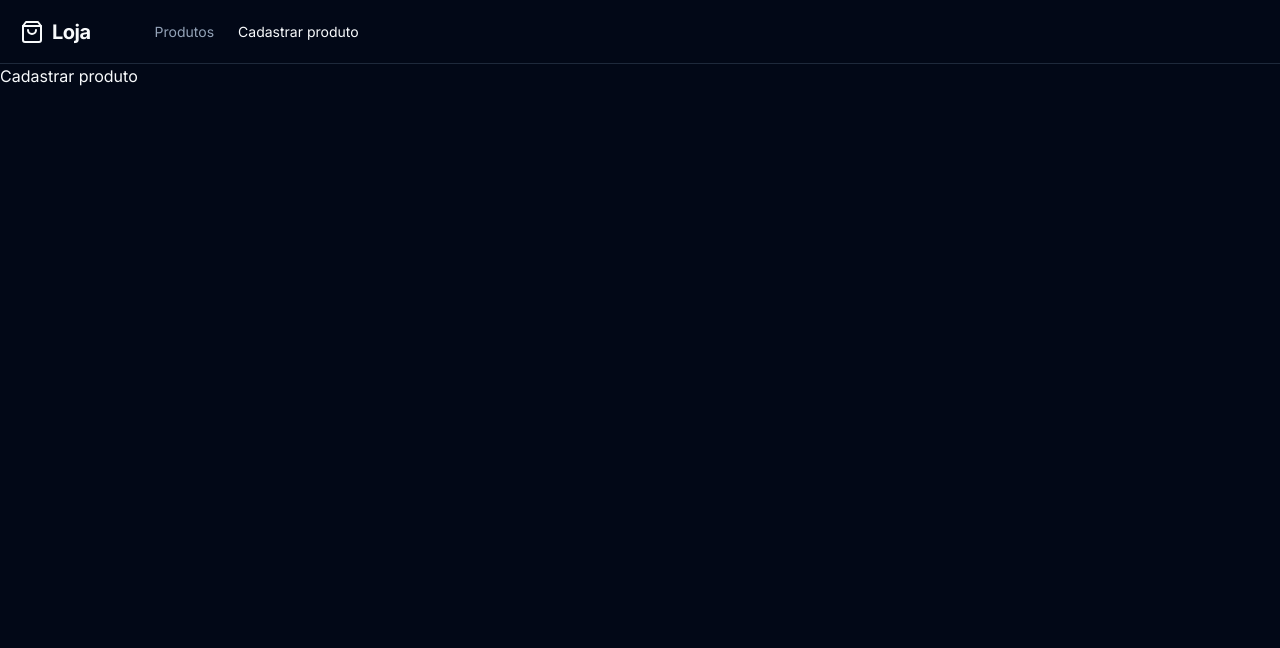
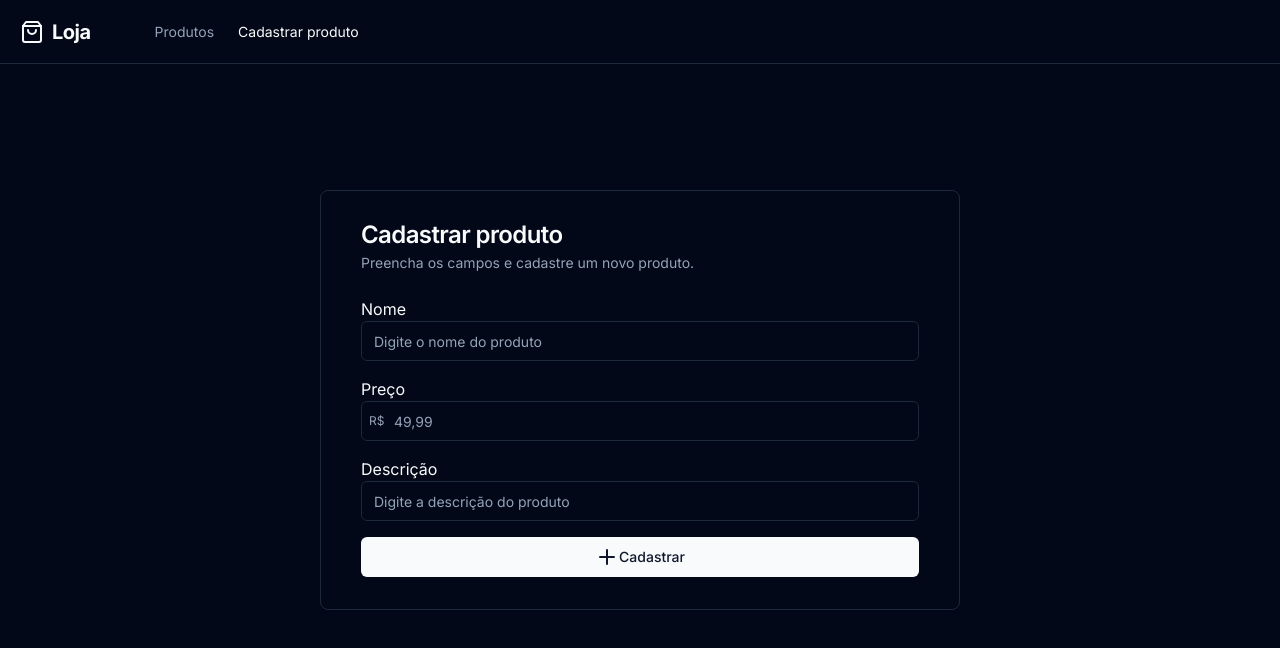
Before and after one commit to MarceloDCastro/desafio-loja-de-produtos, a Next.js app: page /cadastrar-produto in a window 1280 px wide. Shown: the top 648 px of the page. Built offline with nearby package versions, Linux system fonts and the light colour scheme.

Commit message:
feat: register product

```diff
--- /dev/null
+++ b/src/app/(app)/cadastrar-produto/form.tsx
@@ -0,0 +1,99 @@
+'use client'
+
+import { Button } from '@/components/ui/button'
+import { Input } from '@/components/ui/input'
+import { zodResolver } from '@hookform/resolvers/zod'
+import { Label } from '@radix-ui/react-label'
+import { Plus } from 'lucide-react'
+import { useRouter } from 'next/navigation'
+import { useForm } from 'react-hook-form'
+import { toast } from 'sonner'
+import { z } from 'zod'
+
+const productFormSchema = z.object({
+  name: z.string().min(3, { message: 'Nome deve ter no mínimo 3 caracteres' }),
+  value: z
+    .string()
+    .min(0, { message: 'Valor deve ser maior que zero' })
+    .refine((value) => Number(value.replace(',', '.')), 'Número inválido'),
+  description: z
+    .string()
+    .min(5, { message: 'Descrição deve ter no mínimo 5 caracteres' }),
+})
+
+type ProductForm = z.infer<typeof productFormSchema>
+
+export function ProductForm() {
+  const {
+    register,
+    handleSubmit,
+    formState: { errors },
+  } = useForm<ProductForm>({
+    resolver: zodResolver(productFormSchema),
+  })
+
+  const router = useRouter()
+
+  function onSubmit(data: ProductForm) {
+    const values = {
+      ...data,
+      value: Number(data.value.replace(',', '.')),
+    }
+    console.log(values)
+
+    toast.success('Produto cadastrado com sucesso!', {
+      cancel: {
+        label: 'Fechar',
+      },
+    })
+
+    router.push('/')
+  }
+  return (
+    <form className="space-y-4" onSubmit={handleSubmit(onSubmit)}>
+      <div>
+        <Label htmlFor="name">Nome</Label>
+        <Input
+          type="text"
+          id="name"
+          placeholder="Digite o nome do produto"
+          {...register('name')}
+        />
+        {errors.name && (
+          <span className="text-red-500 text-xs">{errors.name.message}</span>
+        )}
+      </div>
+      <div>
+        <Label htmlFor="value">Preço</Label>
+        <Input
+          type="text"
+          id="value"
+          placeholder="49,99"
+          icon={<span className="text-muted-foreground text-xs">R$</span>}
+          {...register('value')}
+        />
+        {errors.value && (
+          <span className="text-red-500 text-xs">{errors.value.message}</span>
+        )}
+      </div>
+      <div>
+        <Label htmlFor="description">Descrição</Label>
+        <Input
+          type="text"
+          id="description"
+          placeholder="Digite a descrição do produto"
+          {...register('description')}
+        />
+        {errors.description && (
+          <span className="text-red-500 text-xs">
+            {errors.description.message}
+          </span>
+        )}
+      </div>
+
+      <Button type="submit" className="w-full mt-5">
+        <Plus /> Cadastrar
+      </Button>
+    </form>
+  )
+}
--- a/src/app/(app)/cadastrar-produto/page.tsx
+++ b/src/app/(app)/cadastrar-produto/page.tsx
@@ -1,3 +1,26 @@
+import {
+  Card,
+  CardContent,
+  CardDescription,
+  CardHeader,
+  CardTitle,
+} from '@/components/ui/card'
+import { ProductForm } from './form'
+
 export default function RegisterProduct() {
-  return <div>Cadastrar produto</div>
+  return (
+    <div className="flex flex-col items-center justify-center h-[calc(100vh-128px)]">
+      <Card className="w-[80vw] lg:w-[50vw] min-w-[340px] max-w-[700px] px-4 py-2">
+        <CardHeader>
+          <CardTitle>Cadastrar produto</CardTitle>
+          <CardDescription>
+            Preencha os campos e cadastre um novo produto.
+          </CardDescription>
+        </CardHeader>
+        <CardContent>
+          <ProductForm />
+        </CardContent>
+      </Card>
+    </div>
+  )
 }
--- a/src/app/layout.tsx
+++ b/src/app/layout.tsx
@@ -1,6 +1,7 @@
 import type { Metadata } from 'next'
 import { Inter } from 'next/font/google'
 import '@/styles/globals.css'
+import { Toaster } from '@/components/ui/sonner'
 
 const inter = Inter({ subsets: ['latin'] })
 
@@ -16,7 +17,10 @@ export default function RootLayout({
 }) {
   return (
     <html lang="pt-br" className="dark">
-      <body className={inter.className}>{children}</body>
+      <body className={inter.className}>
+        <Toaster />
+        {children}
+      </body>
     </html>
   )
 }
--- /dev/null
+++ b/src/components/ui/input.tsx
@@ -0,0 +1,35 @@
+import * as React from 'react'
+
+import { cn } from '@/lib/utils'
+
+export type InputProps = React.InputHTMLAttributes<HTMLInputElement> & {
+  icon?: React.ReactElement
+}
+
+const Input = React.forwardRef<HTMLInputElement, InputProps>(
+  ({ className, type, icon, ...props }, ref) => {
+    return (
+      <div className="flex items-center">
+        {icon &&
+          React.cloneElement(icon, {
+            className: cn('mx-2 absolute', icon.props.className),
+            size: 17,
+          })}
+
+        <input
+          type={type}
+          className={cn(
+            'flex h-10 w-full rounded-md border border-input bg-background px-3 py-2 text-sm ring-offset-background file:border-0 file:bg-transparent file:text-sm file:font-medium placeholder:text-muted-foreground focus-visible:outline-none focus-visible:ring-2 focus-visible:ring-ring focus-visible:ring-offset-2 disabled:cursor-not-allowed disabled:opacity-50',
+            className,
+            icon && 'pl-8',
+          )}
+          ref={ref}
+          {...props}
+        />
+      </div>
+    )
+  },
+)
+Input.displayName = 'Input'
+
+export { Input }
--- /dev/null
+++ b/src/components/ui/label.tsx
@@ -0,0 +1,26 @@
+"use client"
+
+import * as React from "react"
+import * as LabelPrimitive from "@radix-ui/react-label"
+import { cva, type VariantProps } from "class-variance-authority"
+
+import { cn } from "@/lib/utils"
+
+const labelVariants = cva(
+  "text-sm font-medium leading-none peer-disabled:cursor-not-allowed peer-disabled:opacity-70"
+)
+
+const Label = React.forwardRef<
+  React.ElementRef<typeof LabelPrimitive.Root>,
+  React.ComponentPropsWithoutRef<typeof LabelPrimitive.Root> &
+    VariantProps<typeof labelVariants>
+>(({ className, ...props }, ref) => (
+  <LabelPrimitive.Root
+    ref={ref}
+    className={cn(labelVariants(), className)}
+    {...props}
+  />
+))
+Label.displayName = LabelPrimitive.Root.displayName
+
+export { Label }
--- /dev/null
+++ b/src/components/ui/sonner.tsx
@@ -0,0 +1,31 @@
+"use client"
+
+import { useTheme } from "next-themes"
+import { Toaster as Sonner } from "sonner"
+
+type ToasterProps = React.ComponentProps<typeof Sonner>
+
+const Toaster = ({ ...props }: ToasterProps) => {
+  const { theme = "system" } = useTheme()
+
+  return (
+    <Sonner
+      theme={theme as ToasterProps["theme"]}
+      className="toaster group"
+      toastOptions={{
+        classNames: {
+          toast:
+            "group toast group-[.toaster]:bg-background group-[.toaster]:text-foreground group-[.toaster]:border-border group-[.toaster]:shadow-lg",
+          description: "group-[.toast]:text-muted-foreground",
+          actionButton:
+            "group-[.toast]:bg-primary group-[.toast]:text-primary-foreground",
+          cancelButton:
+            "group-[.toast]:bg-muted group-[.toast]:text-muted-foreground",
+        },
+      }}
+      {...props}
+    />
+  )
+}
+
+export { Toaster }
```
Also changed, not shown: package.json (+7 -1 lines), 1 other file (tests, documents, lock files or other folders).
